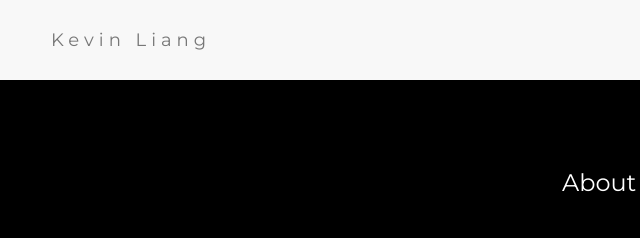
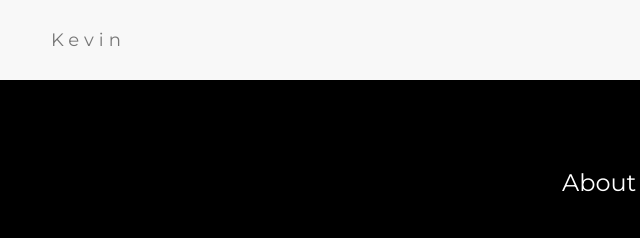
Before and after one commit to KevinKbyte/KevinKbyte.github.io, a plain HTML site: page index.html in a window 1280 px wide. Shown: the top 238 px of the page, 19-659 px from the left. Drawn offline with nearby package versions, Linux system fonts and the light colour scheme.

```diff
--- a/index.html
+++ b/index.html
@@ -27,7 +27,7 @@
         <span class="icon-bar"></span>
         <span class="icon-bar"></span>
       </button>
-      <a class="navbar-brand" href="#">Kevin Liang</a>
+      <a class="navbar-brand" href="#">Kevin</a>
     </div>
     <div class="collapse navbar-collapse" id="myNavbar">
       <ul class="nav navbar-nav navbar-right">
```
Also changed, not shown: 1 other file.
